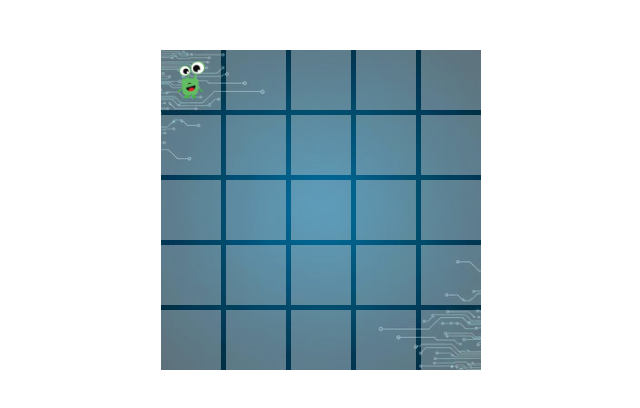
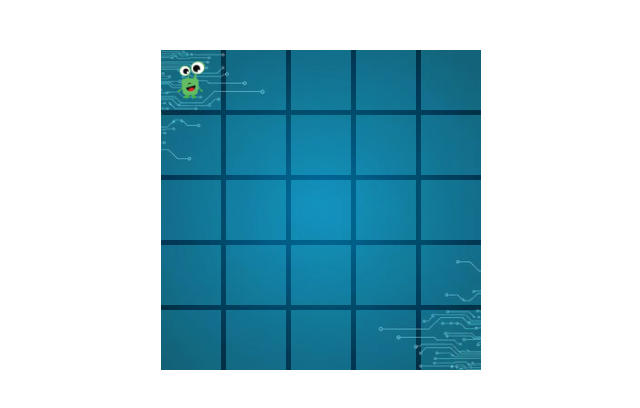
Before and after one commit to TateMyers/wdd130, a plain HTML site: page game/game_in_js.html in a window 1280 px wide. Shown: the whole page, without its empty margins (319-959 px from the left). Drawn offline with Linux system fonts and the light colour scheme.

Commit message:
changed .cell bg color

```diff
--- a/game/style.css
+++ b/game/style.css
@@ -13,7 +13,7 @@
 .cell {
   width: 60px;
   height: 60px;
-  background-color: #dddddd6b;
+  background-color: #39e1ff53;
   display: flex;
   align-items: center;
   justify-content: center;
```
